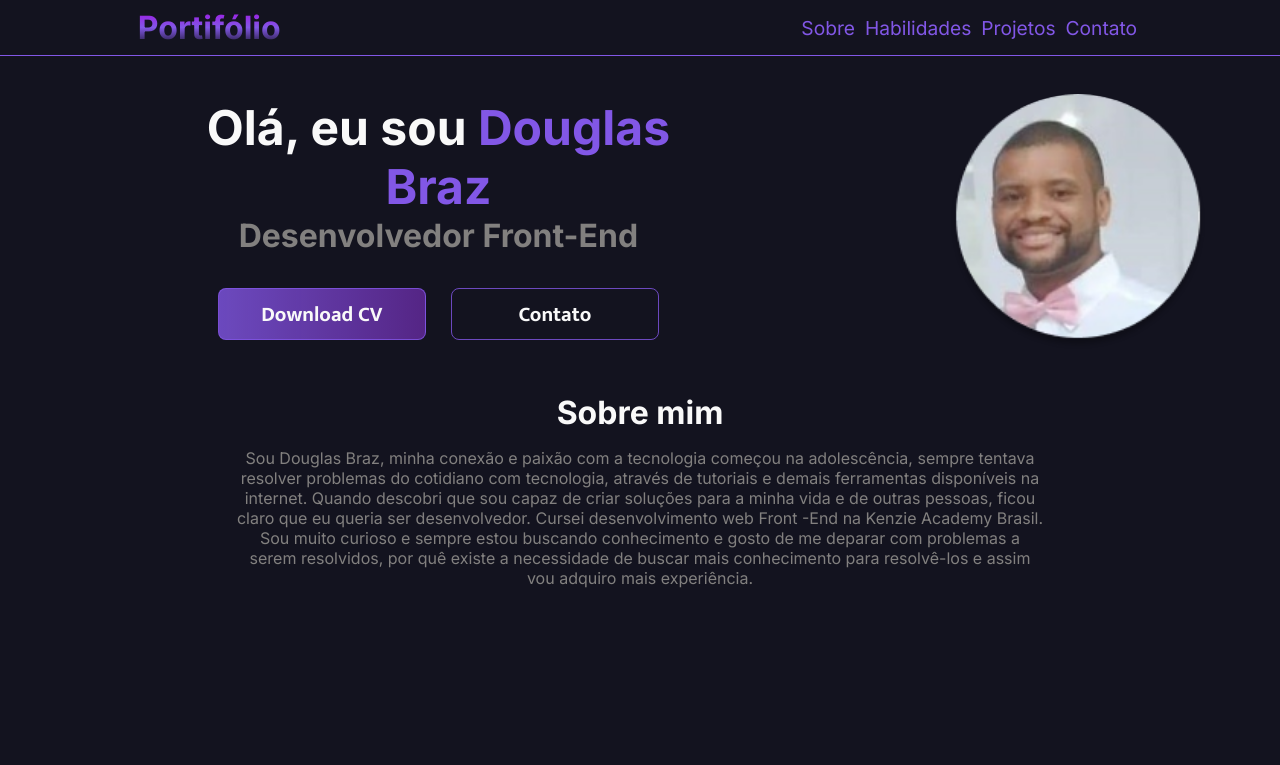
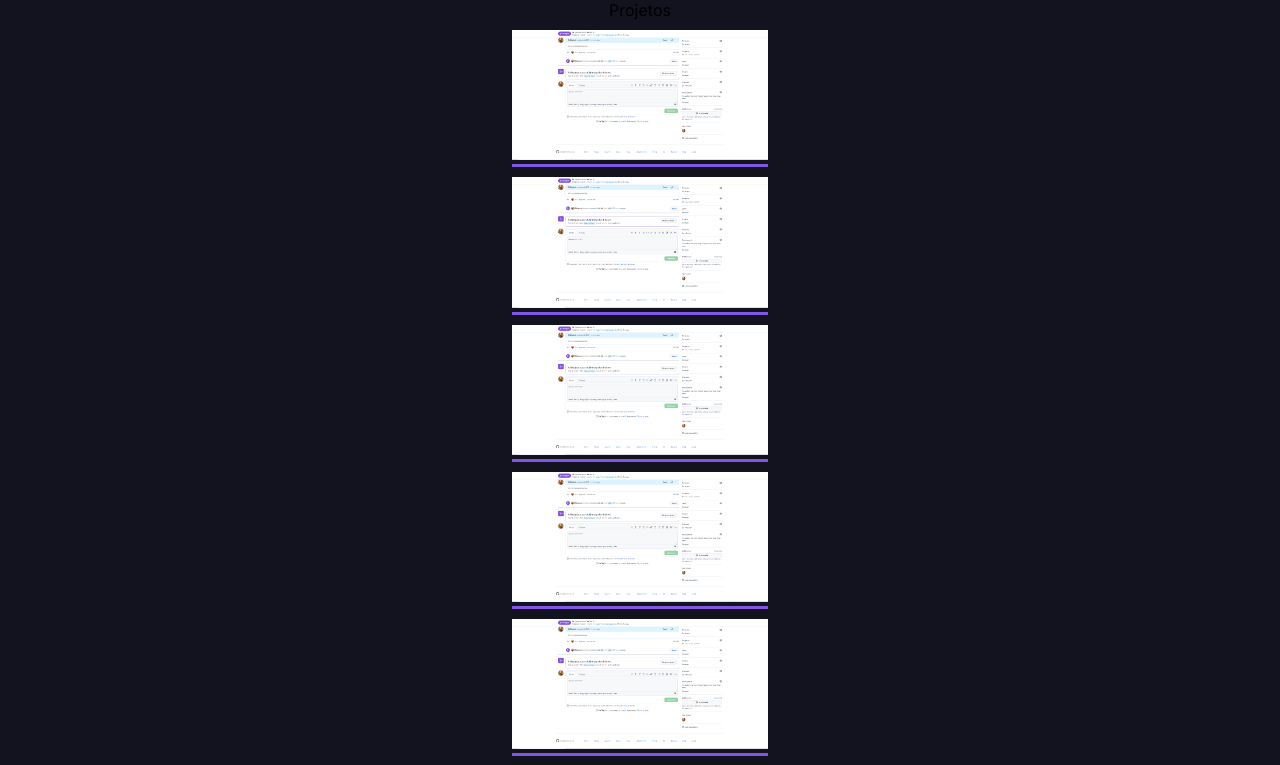
Before and after one commit to ltkbigdad/douglas_braz_portifolio, a React (Create React App) app: page /test in a window 1280 px wide. Shown: the top 765 px of the page. Built offline with nearby package versions, Linux system fonts and the light colour scheme.

Commit message:
feat: criado o component projects

```diff
--- a/src/Pages/ScreenTest/index.jsx
+++ b/src/Pages/ScreenTest/index.jsx
@@ -2,14 +2,16 @@ import { AboutMe } from "../../components/AboutMe"
 import { Contact } from "../../components/Contact"
 import { Hability } from "../../components/Hability"
 import { Header } from "../../components/Header"
+import { Projects } from "../../components/Projects"
 
 export const ScreenTest =() =>{
     return(
         <>
-        <Header/>
+        {/* <Header/>
         <AboutMe/>
-        <Hability/>
-        <Contact/>
+        <Hability/> */}
+        <Projects/>
+        {/* <Contact/> */}
         </>
     )
 }
--- a/src/components/Hability/index.jsx
+++ b/src/components/Hability/index.jsx
@@ -59,16 +59,10 @@ export const Hability = () => {
                     {hab_arr.map((el, index) => {
                             const { image, name } = el;
                             return (
-
                                     <Card>
                                     <img className="hab_image" src={image} alt="imge"/>
                                     <p className="name">{name}</p>
-
                                     </Card>
-
-
-
-
                             )
                         }
                     )
--- a/src/components/Header/index.jsx
+++ b/src/components/Header/index.jsx
@@ -15,7 +15,7 @@ export const Header = () => {
 
     return (
         <Container>
-            <p className="logo">Portifólio</p>
+            <p className="logo">Portfólio</p>
 
             <TiThMenu className="menuHamburguer" onClick={() => handleMenu()}/>
 
--- /dev/null
+++ b/src/components/Projects/index.jsx
@@ -0,0 +1,168 @@
+import { Container, CardProject, CardDescription, Background } from "./style"
+import  test  from "../../assets/images/test.png"
+import { Button } from "../Button"
+import { useState } from "react"
+
+export const Projects = () => {
+    const projects_arr = [
+        {
+            id: "1",
+            image: test,
+            name: "Projeto teste",
+            description: "descriçao teste",
+            technologies: "tecnologia teste",
+            repository: "https://www.google.com/" ,
+            link: "https://www.youtube.com/",
+        },
+        {
+            id: "2",
+            image: test,
+            name: "Projeto teste",
+            description: "descriçao teste",
+            technologies: "tecnologia teste",
+            repository: "https://www.google.com/" ,
+            link: "https://www.youtube.com/",
+        },
+        {
+            id: "3",
+            image: test,
+            name: "Projeto teste",
+            description: "descriçao teste",
+            technologies: "tecnologia teste",
+            repository: "https://www.google.com/" ,
+            link: "https://www.youtube.com/",
+        },
+        {
+            id: "4",
+            image: test,
+            name: "Projeto teste",
+            description: "descriçao teste",
+            technologies: "tecnologia teste",
+            repository: "https://www.google.com/" ,
+            link: "https://www.youtube.com/",
+        },
+        {
+            id: "5",
+            image: test,
+            name: "Projeto teste",
+            description: "descriçao teste",
+            technologies: "tecnologia teste",
+            repository: "https://www.google.com/" ,
+            link: "https://www.youtube.com/",
+        },
+        {
+            id: "6",
+            image: test,
+            name: "Projeto teste",
+            description: "descriçao teste",
+            technologies: "tecnologia teste",
+            repository: "https://www.google.com/" ,
+            link: "https://www.youtube.com/",
+        },
+        {
+            id: "7",
+            image: test,
+            name: "Projeto teste",
+            description: "descriçao teste",
+            technologies: "tecnologia teste",
+            repository: "https://www.google.com/" ,
+            link: "https://www.youtube.com/",
+        },
+        {
+            id: "8",
+            image: test,
+            name: "Projeto teste",
+            description: "descriçao teste",
+            technologies: "tecnologia teste",
+            repository: "https://www.google.com/" ,
+            link: "https://www.youtube.com/",
+        },
+        {
+            id: "9",
+            image: test,
+            name: "Projeto teste",
+            description: "descriçao teste",
+            technologies: "tecnologia teste",
+            repository: "https://www.google.com/" ,
+            link: "https://www.youtube.com/",
+        }
+    ]
+
+    const [modal, setModal] = useState(false)
+    const [ ad, setAd] = useState ("");
+
+    const projects_filtered = projects_arr.filter((project) => {
+        return project.id === ad;
+    });
+
+    return (
+
+        <Container>
+
+            <p>Projetos</p>
+
+                <div className="projectbox">
+                {
+                    projects_arr.map((el) => {
+                        const {id, image, name} = el;
+                        return(
+                            <>
+                            <CardProject key={id}>
+                                <img src={image} alt="teste"/>
+                                <div className="cardHover">
+                                    <p>{name}</p>
+                                    <Button default onClick={() => {setModal(true); setAd(id) } } >Saiba mais</Button>
+                                </div>
+                            </CardProject>
+                            </>
+                        )
+                    })
+                }
+
+                {
+                    modal ? ( projects_filtered.map((el) => {
+                                const {id, image, name, description, technologies, link, repository} = el;
+                                return(
+                                    <Background>
+                                         <CardDescription key={id}>
+                                            <div className="boxImgButtons">
+                                                <div className="boxImage">
+                                                    <img src={image} alt={name}/>
+                                                </div>
+                                                <div className="boxButtons">
+                                                    <a target="_blank" rel="noreferrer" href={link}><Button default>Acessar projeto</Button></a>
+                                                    <a target="_blank" rel="noreferrer" href={repository}><Button > Acessar repositório</Button></a>
+                                                </div>
+                                            </div>
+
+                                            <div className="boxDescriptions">
+                                            <p>{name}</p>
+                                            <p>{description}</p>
+                                            <p>{technologies}</p>
+                                            </div>
+
+                                            <p onClick={() => setModal(false)}>X</p>
+                                        </CardDescription>
+                                    </Background>
+                                )
+                            }
+                        )) : (<></>)
+                }
+
+
+
+
+
+
+
+            </div>
+
+
+
+
+
+
+
+        </Container>
+    )
+}
--- /dev/null
+++ b/src/components/Projects/style.js
@@ -0,0 +1,103 @@
+import styled from "styled-components";
+
+export const Container = styled.div`
+    display: flex;
+    justify-content: center;
+    align-items: center;
+    flex-direction: column;
+
+    /* .projectBox{
+        display: flex;
+        gap: 3.75rem;
+        flex-wrap: wrap;
+        align-items: center;
+    } */
+
+
+`;
+
+export const CardProject = styled.div`
+    width: 16em;
+    margin: 10px;
+    border-bottom: 3px solid #8257e6;
+
+
+    img{
+        width: 100%;
+    }
+
+    .cardHover{
+        display: none;
+        justify-content: space-around;
+        align-items: baseline;
+        margin-bottom: 5px;
+        background: var(--grey-500);
+
+        p{
+            font-size: 1.3em;
+            font-weight: 600;
+            color: var(--white);
+
+        }
+
+        button{
+            width: 6em;
+            height: 1.5em;
+            margin: 0px;
+        }
+    }
+
+    :hover{
+        cursor: pointer;
+        transform: scale(1.2);
+        transition: .3s;
+        background: var(--grey-500);
+        .cardHover{
+            display: flex;
+            transition: .3s;
+
+        }
+    }
+`;
+
+
+
+export const CardDescription = styled.div`
+    display: flex;
+    flex-direction: column;
+    align-items: center;
+    width: 75%;
+    padding: 1.5rem;
+    background-color: red;
+    border-radius: 1rem;
+    position: fixed;
+    top: 50%;
+    left: 50%;
+    z-index: 5;
+    transform: translate(-50%, -50%);
+
+    .boxImgButtons{
+        height: 50%;
+
+        .boxImage{
+            height: 50%;
+            img{
+                width: 100%;
+            }
+        }
+    }
+
+    .boxDescriptions{
+        height: 50%;
+    }
+
+`;
+
+export const Background = styled.div`
+    width: 100%;
+    height: 100%;
+    position: fixed;
+    z-index: 5;
+    background: red;
+
+`;
```
Also changed, not shown: src/assets/images/test.png (added).
